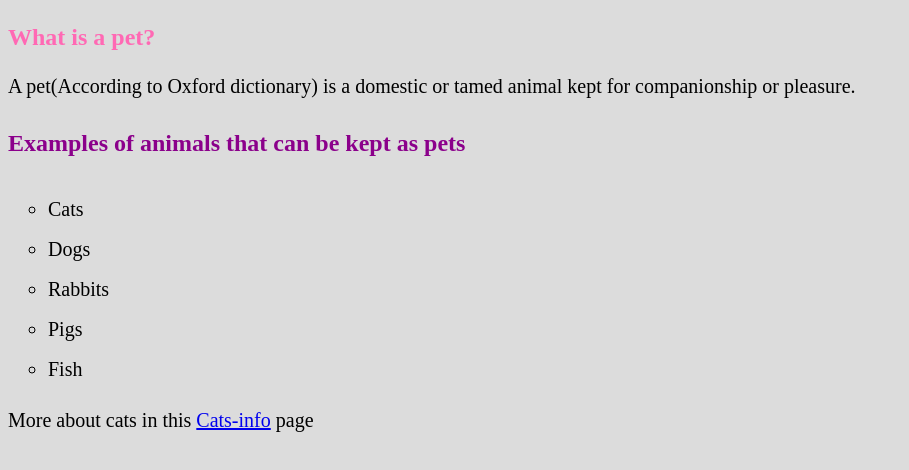
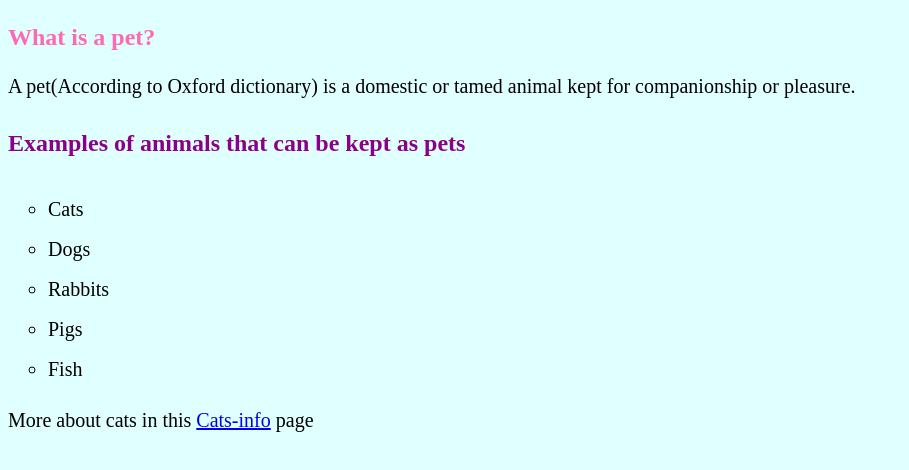
Before and after one commit to Reuben-Kipkemboi/pet-website, a plain HTML site: page index.html in a window 1280 px wide. Shown: the whole page, without its empty margins (0-909 px from the left). Drawn offline with Linux system fonts and the light colour scheme.

Commit message:
st:body-styling-linkto external stylesheet

```diff
--- a/CSS/styles.css
+++ b/CSS/styles.css
@@ -1,5 +1,5 @@
 body{
-    background: gainsboro;
+    background: lightcyan;
 }
 h3, h4{
     font-size: 3vh;
```
Also changed, not shown: cats.html (+1 -0 lines).
